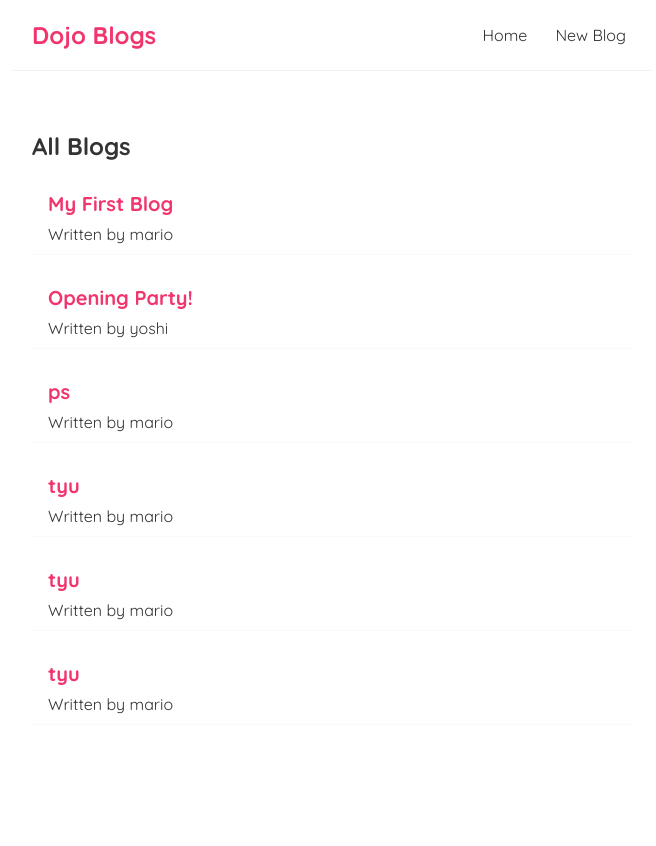
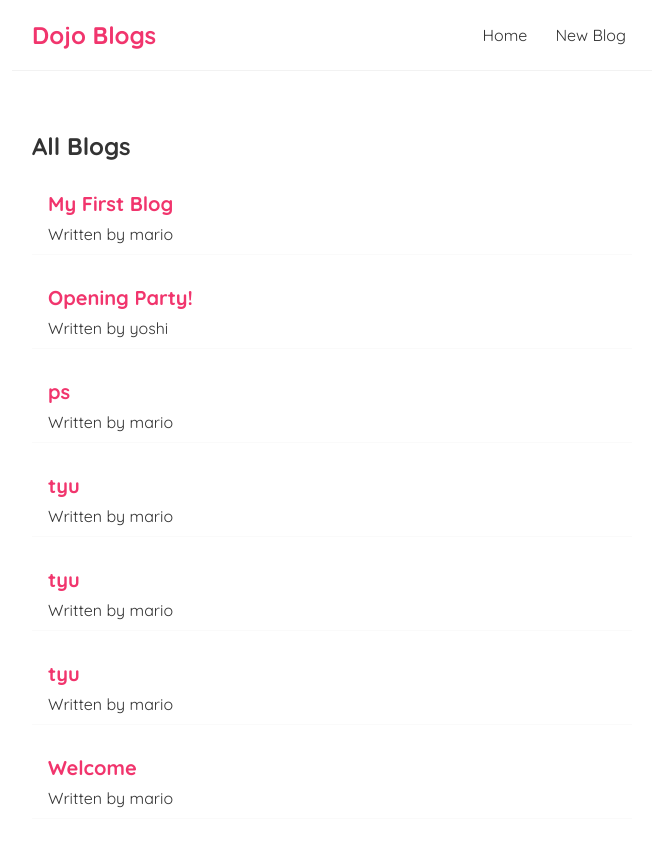
Before and after one commit to pavithra-siddaramaiah/Web-Development, a React (Create React App) app in the folder React-Projects/project_3/: page / in a window 1280 px wide. Shown: the top 846 px of the page, without its empty margins (308-964 px from the left). Before the commit the page ends 805 px from the top, so only its background shows below. Built offline with nearby package versions, Linux system fonts and the light colour scheme; data requests are answered from the project's data file.

Commit message:
used new state called useHistory

```diff
--- a/React-Projects/project_3/database/db.json
+++ b/React-Projects/project_3/database/db.json
@@ -35,6 +35,12 @@
       "title": "tyu",
       "body": "asfhjkl",
       "author": "mario"
+    },
+    {
+      "id": "d05e",
+      "title": "Welcome",
+      "body": "Hello World",
+      "author": "mario"
     }
   ]
 }
--- a/React-Projects/project_3/src/components/Create.js
+++ b/React-Projects/project_3/src/components/Create.js
@@ -1,10 +1,13 @@
 import React, { useState } from 'react'
+import {useHistory} from 'react-router-dom'
 
 const Create = () => {
   const [title, setTitle] = useState('');
   const [body, setBody] = useState('');
   const [author, setAuthor] = useState('mario')
   const [isPending, setIsPending] = useState(false)
+
+  const history = useHistory();
 
   const handleSubmit = (e) => {
     e.preventDefault();
@@ -21,6 +24,8 @@ const Create = () => {
 
       console.log('new blog added')
       setIsPending(false);
+      // history.go(-1); this will take one page back
+      history.push('/');
     })
   }
   return (
```
